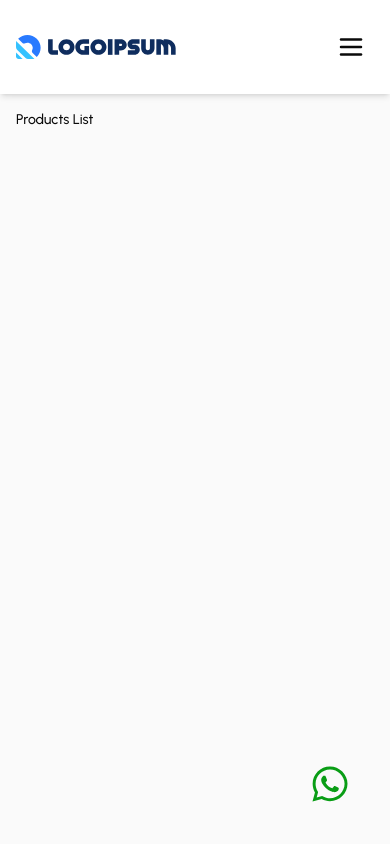
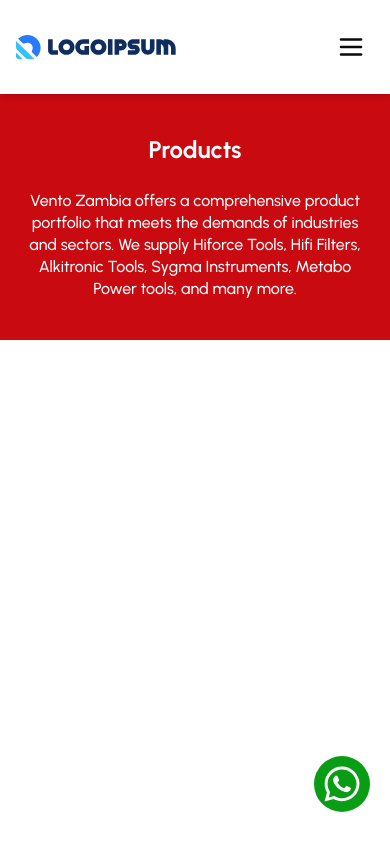
Before and after one commit to madgenius1/ventozambia, a Next.js app: page /products in a window 390 px wide. Shown: the top 844 px of the page. Built offline with nearby package versions, Linux system fonts and the light colour scheme.

Commit message:
modified:   public/background.png         deleted:    public/backgroundone.png         modified:   src/app/(frontend)/products/page.tsx         modified:   src/app/(frontend)/resources/page.tsx         modified:   src/app/(frontend)/services/page.tsx         modified:   src/app/layout.tsx

```diff
--- a/src/app/(frontend)/products/page.tsx
+++ b/src/app/(frontend)/products/page.tsx
@@ -1,14 +1,14 @@
 
-
+import Header from "@/app/ui-items/design/Header";
 
 export default function Page() {
   return (
-    <main className="bg-neutral-50 dark:bg-neutral-900 min-h-screen">
-      <div className="lg:p-8 md:p-6 p-4 flex items-center text-center">
-        <h3 className="text-neutral-90 dark:text-neutral-100 font-medium lg:text-xl md:text-md text-sm">
-            Products List
-        </h3>
-      </div>
+    <main className="bg-[url('/background.png')] bg-center bg-no-repeat bg-contain min-h-screen">
+      <Header
+        title="Products"
+        statement="Vento Zambia offers a comprehensive product portfolio that meets the demands of industries and sectors. We supply Hiforce Tools, Hifi Filters, Alkitronic Tools, Sygma Instruments, Metabo Power tools, and many more."
+      />
+
     </main>
   );
 }
--- a/src/app/(frontend)/resources/page.tsx
+++ b/src/app/(frontend)/resources/page.tsx
@@ -1,14 +1,13 @@
 
-
+import Header from "@/app/ui-items/design/Header";
 
 export default function Page() {
   return (
-    <main className="bg-neutral-50 dark:bg-neutral-900 min-h-screen">
-      <div className="lg:p-8 md:p-6 p-4 flex items-center text-center">
-        <h3 className="text-neutral-90 dark:text-neutral-100 font-medium lg:text-xl md:text-md text-sm">
-            Resources
-        </h3>
-      </div>
+    <main className="bg-[url('/background.png')] bg-center bg-no-repeat bg-contain min-h-screen">
+      <Header
+        title="Resources"
+        statement="Explore our resources. Download our products and services catalogue."
+      />
     </main>
   );
 }
--- a/src/app/(frontend)/services/page.tsx
+++ b/src/app/(frontend)/services/page.tsx
@@ -1,14 +1,13 @@
 
-
+import Header from "@/app/ui-items/design/Header";
 
 export default function Page() {
   return (
-    <main className="bg-neutral-50 dark:bg-neutral-900 min-h-screen">
-      <div className="lg:p-8 md:p-6 p-4 flex items-center text-center">
-        <h3 className="text-neutral-90 dark:text-neutral-100 font-medium lg:text-xl md:text-md text-sm">
-            Services
-        </h3>
-      </div>
+    <main className="bg-[url('/background.png')] bg-center bg-no-repeat bg-contain min-h-screen">
+      <Header
+        title="Services"
+        statement="Vento Zambia offers a comprehensive services portfolio that meets the demands of industries and sectors. We provide tool rental, repair and maintenance, calibration, installation and training."
+      />
     </main>
   );
 }
--- a/src/app/layout.tsx
+++ b/src/app/layout.tsx
@@ -28,13 +28,13 @@
       >
         <Navbar />
         {children}
-        <div className="fixed bottom-10 right-10 z-50">
+        <div className="p-2 rounded-full bg-[#099D15] fixed bottom-8 right-5 z-50">
           <Link
             href="https://wa.me/260968539232"
             target="_blank"
             rel="noopener noreferrer"
           >
-            <FaWhatsapp size={40} color="#099D15" />
+            <FaWhatsapp size={40} color="#FFFFFF" />
           </Link>
         </div>
         <Footer />
--- /dev/null
+++ b/src/app/ui-items/design/Header.tsx
@@ -0,0 +1,20 @@
+
+interface HeaderProps {
+    title: string;
+    statement: string
+}
+
+const Header = ({ title, statement }: HeaderProps) => (
+    <div className="lg:p-8 md:p-6 p-4 bg-[#C90A10]">
+        <div className="my-6 flex justify-center flex-col items-center text-center space-y-4 gap-y-2">
+            <h2 className="text-[#FEFEFF] font-bold lg:text-5xl md:text-3xl sm:text-3xl text-2xl">
+                {title}
+            </h2>
+            <p className="text-white lg:text-lg text-md font-medium lg:leading-relaxed leading-snug max-w-3xl">
+                {statement}
+            </p>
+        </div>
+    </div>
+)
+
+export default Header;
```
Also changed, not shown: public/background.png, public/backgroundone.png (deleted).
